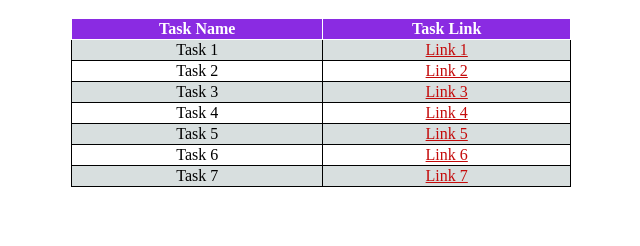
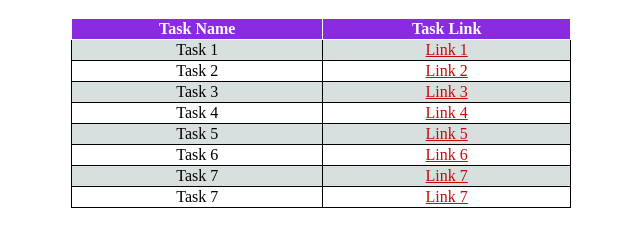
Before and after one commit to crazzyrainbow/Mern_Task_2, a plain HTML site: page index.html in a window 1280 px wide. Shown: the part 348-594 px from the top of the page, without its empty margins (319-959 px from the left). Drawn offline with Linux system fonts and the light colour scheme.

Commit message:
Update index.html

```diff
--- a/index.html
+++ b/index.html
@@ -108,6 +108,10 @@
             <td>Task 7</td>
             <td><a href="./task0007.html">Link 7</a></td>
         </tr>
+        <tr>
+            <td>Task 7</td>
+            <td><a href="./task0008.html">Link 7</a></td>
+        </tr>
     </table>
 
 </body>
```
